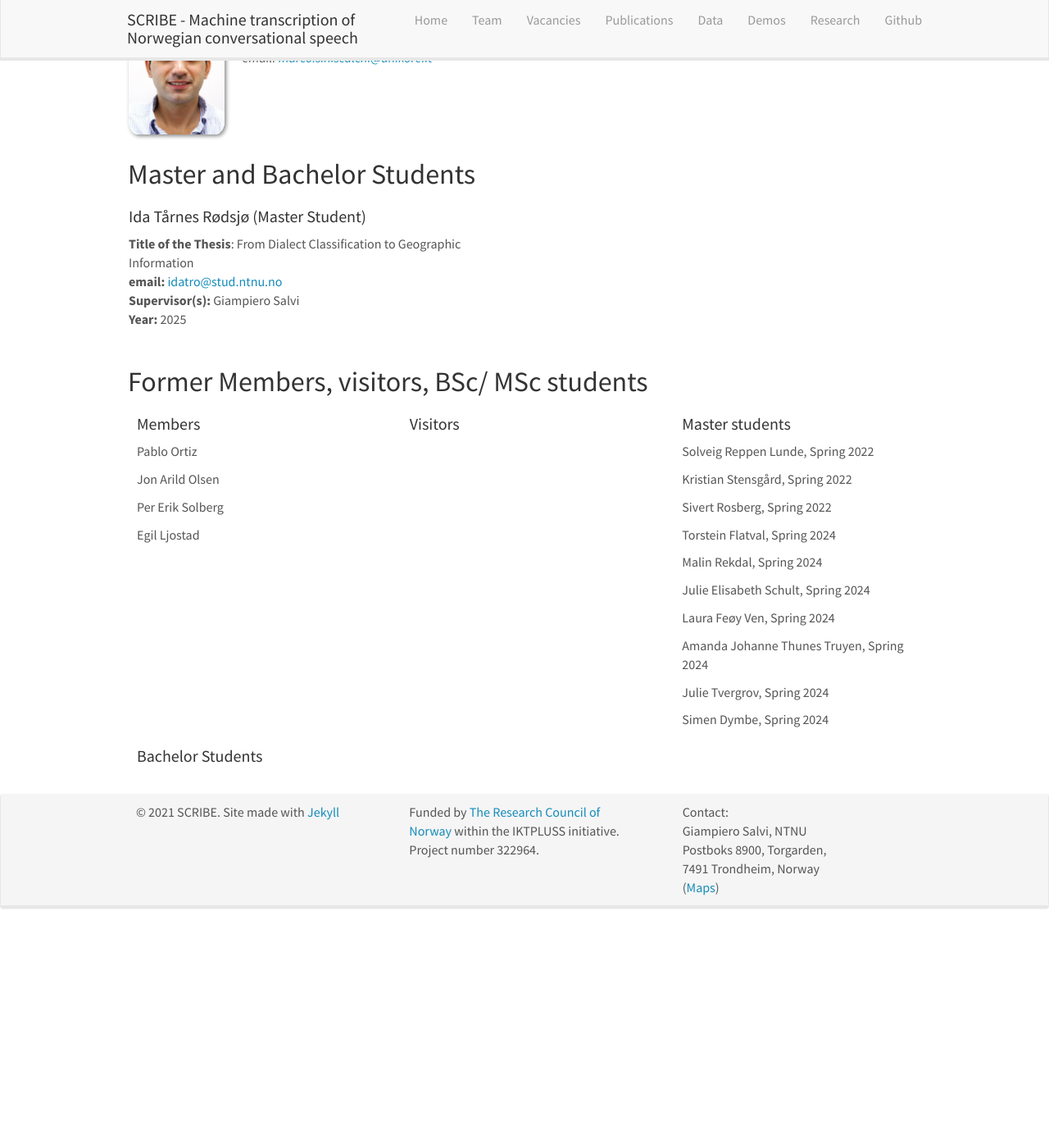
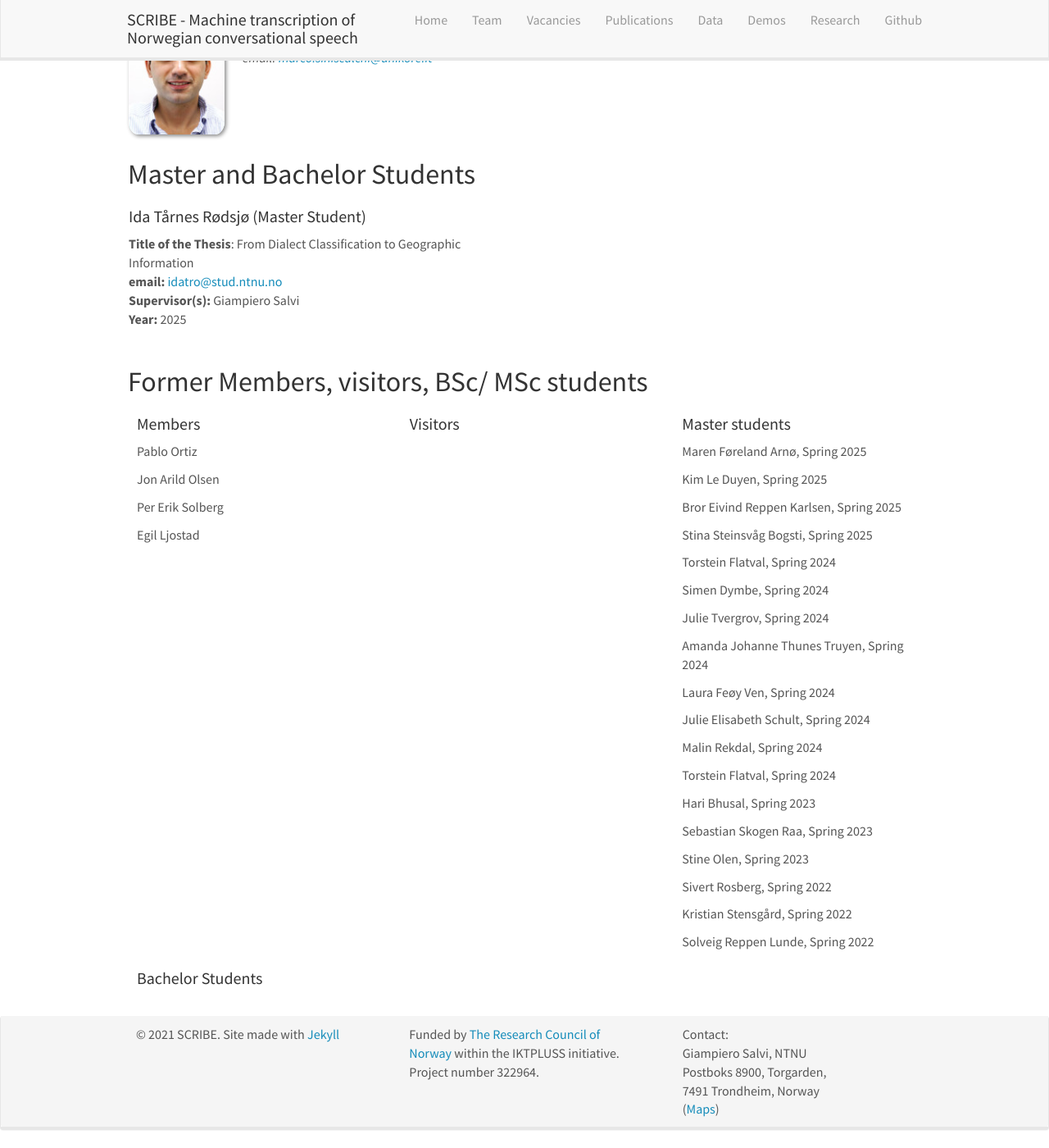
Before and after one commit to scribe-project/scribe-project.github.io, a Jekyll site: the page built from _pages/team.md, in a window 1280 px wide and 1400 px high, scrolled down 1609 px. Shown: the whole window at 82% size. Built offline with Jekyll 4.4.1, drawn with Linux system fonts in a browser that asks for light colours; nearby versions of some CDN libraries; before the commit the page ends 2739 px from its top, so only the background shows below that.

Commit message:
added past MSc students

```diff
--- a/_data/alumni_msc.yml
+++ b/_data/alumni_msc.yml
@@ -1,21 +1,37 @@
 # - name: Maarten Leeuwenhoek, Spring 2015
 
-- name: Solveig Reppen Lunde, Spring 2022
+- name: Maren Føreland Arnø, Spring 2025
+
+- name: Kim Le Duyen, Spring 2025
+
+- name: Bror Eivind Reppen Karlsen, Spring 2025
+
+- name: Stina Steinsvåg Bogsti, Spring 2025
+
+- name: Torstein Flatval, Spring 2024
+
+- name: Simen Dymbe, Spring 2024
+
+- name: Julie Tvergrov, Spring 2024
+
+- name: Amanda Johanne Thunes Truyen, Spring 2024
+
+- name: Laura Feøy Ven, Spring 2024
+
+- name: Julie Elisabeth Schult, Spring 2024
+
+- name: Malin Rekdal, Spring 2024
+
+- name: Torstein Flatval, Spring 2024
+
+- name: Hari Bhusal, Spring 2023
+
+- name: Sebastian Skogen Raa, Spring 2023
+
+- name: Stine Olen, Spring 2023
+
+- name: Sivert Rosberg, Spring 2022
 
 - name: Kristian Stensgård, Spring 2022
 
-- name: Sivert Rosberg, Spring 2022
-
-- name: Torstein Flatval, Spring 2024
-
-- name: Malin Rekdal, Spring 2024
-
-- name: Julie Elisabeth Schult, Spring 2024
-
-- name: Laura Feøy Ven, Spring 2024
-
-- name: Amanda Johanne Thunes Truyen, Spring 2024
-
-- name: Julie Tvergrov, Spring 2024
-
-- name: Simen Dymbe, Spring 2024
+- name: Solveig Reppen Lunde, Spring 2022
```
